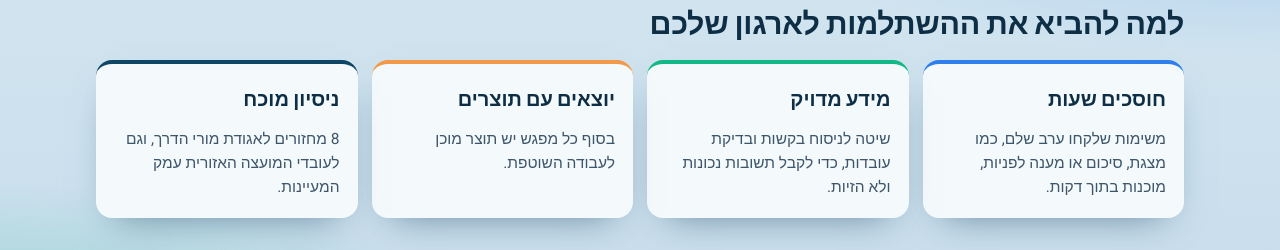
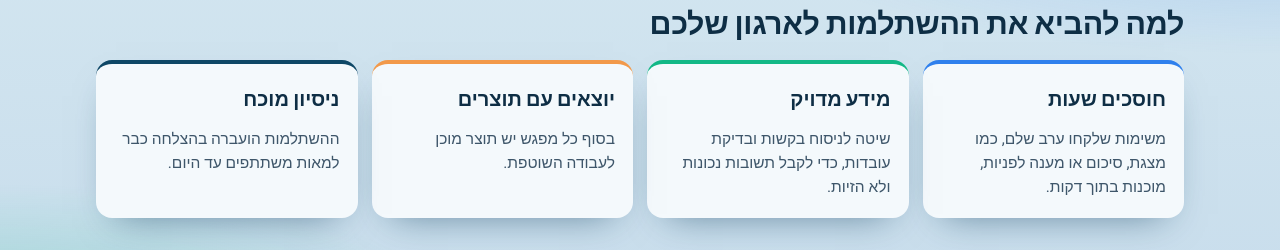
Before and after one commit to nevoes/eshed-ai, a plain HTML site: page workshop.html in a window 1280 px wide. Shown: the part 1960-2210 px from the top of the page. Drawn offline with Linux system fonts and the light colour scheme.

Commit message:
Workshop experience card: hundreds of participants
Co-Authored-By: Claude Opus 5.5 <noreply@anthropic.com>
Claude-Session: https://claude.ai/code/session_01RbKCEsRcpPfEBgqZrKVziW

```diff
--- a/workshop.html
+++ b/workshop.html
@@ -45,7 +45,7 @@
   <p class="note"><span class="blaze" aria-hidden="true"><i></i><i></i><i></i></span><span>הרמה והתכנים מותאמים לקבוצה. למשל, אפשר להקדיש את מפגש 3 לקנבה AI, או להתחיל מכלים מתקדמים לקבוצה מנוסה. אחרי כל מפגש: הקלטה וסיכום כתוב.</span></p>
 </div></section>
 <section style="padding-top:0"><div class="wrap"><div class="single"><figure class="quote"><blockquote>תודה על השתלמות מעניינת מאוד ותורמת מאוד לנו בתחום המקצועי, וככל הנראה גם בחיים בכלל. פתחת לנו צוהר לעולם ענק.</blockquote><figcaption><b>יואל</b><span>משתתף בהשתלמות</span></figcaption></figure></div></div></section>
-<section><div class="wrap" style="display:grid;gap:18px"><h2 style="font-size:clamp(1.4rem,2.8vw,1.9rem)">למה להביא את ההשתלמות לארגון שלכם</h2><div class="why"><div><b>חוסכים שעות</b><p>משימות שלקחו ערב שלם, כמו מצגת, סיכום או מענה לפניות, מוכנות בתוך דקות.</p></div><div><b>מידע מדויק</b><p>שיטה לניסוח בקשות ובדיקת עובדות, כדי לקבל תשובות נכונות ולא הזיות.</p></div><div><b>יוצאים עם תוצרים</b><p>בסוף כל מפגש יש תוצר מוכן לעבודה השוטפת.</p></div><div><b>ניסיון מוכח</b><p>8 מחזורים לאגודת מורי הדרך, וגם לעובדי המועצה האזורית עמק המעיינות.</p></div></div></div></section>
+<section><div class="wrap" style="display:grid;gap:18px"><h2 style="font-size:clamp(1.4rem,2.8vw,1.9rem)">למה להביא את ההשתלמות לארגון שלכם</h2><div class="why"><div><b>חוסכים שעות</b><p>משימות שלקחו ערב שלם, כמו מצגת, סיכום או מענה לפניות, מוכנות בתוך דקות.</p></div><div><b>מידע מדויק</b><p>שיטה לניסוח בקשות ובדיקת עובדות, כדי לקבל תשובות נכונות ולא הזיות.</p></div><div><b>יוצאים עם תוצרים</b><p>בסוף כל מפגש יש תוצר מוכן לעבודה השוטפת.</p></div><div><b>ניסיון מוכח</b><p>ההשתלמות הועברה בהצלחה כבר למאות משתתפים עד היום.</p></div></div></div></section>
 <section class="alt" style="padding-block:clamp(36px,5vw,56px)"><div class="wrap" style="display:grid;gap:14px">
   <h2 style="font-size:clamp(1.4rem,2.8vw,1.9rem)">עם מה יוצאים</h2>
   <div class="aud"><span>תבנית בקשה אישית</span><span>מקור ידע ב-NotebookLM</span><span>מצגות, פודקאסטים ומפות חשיבה</span><span>עוזר אישי</span><span>הקלטה וסיכום כתוב</span></div>
```
